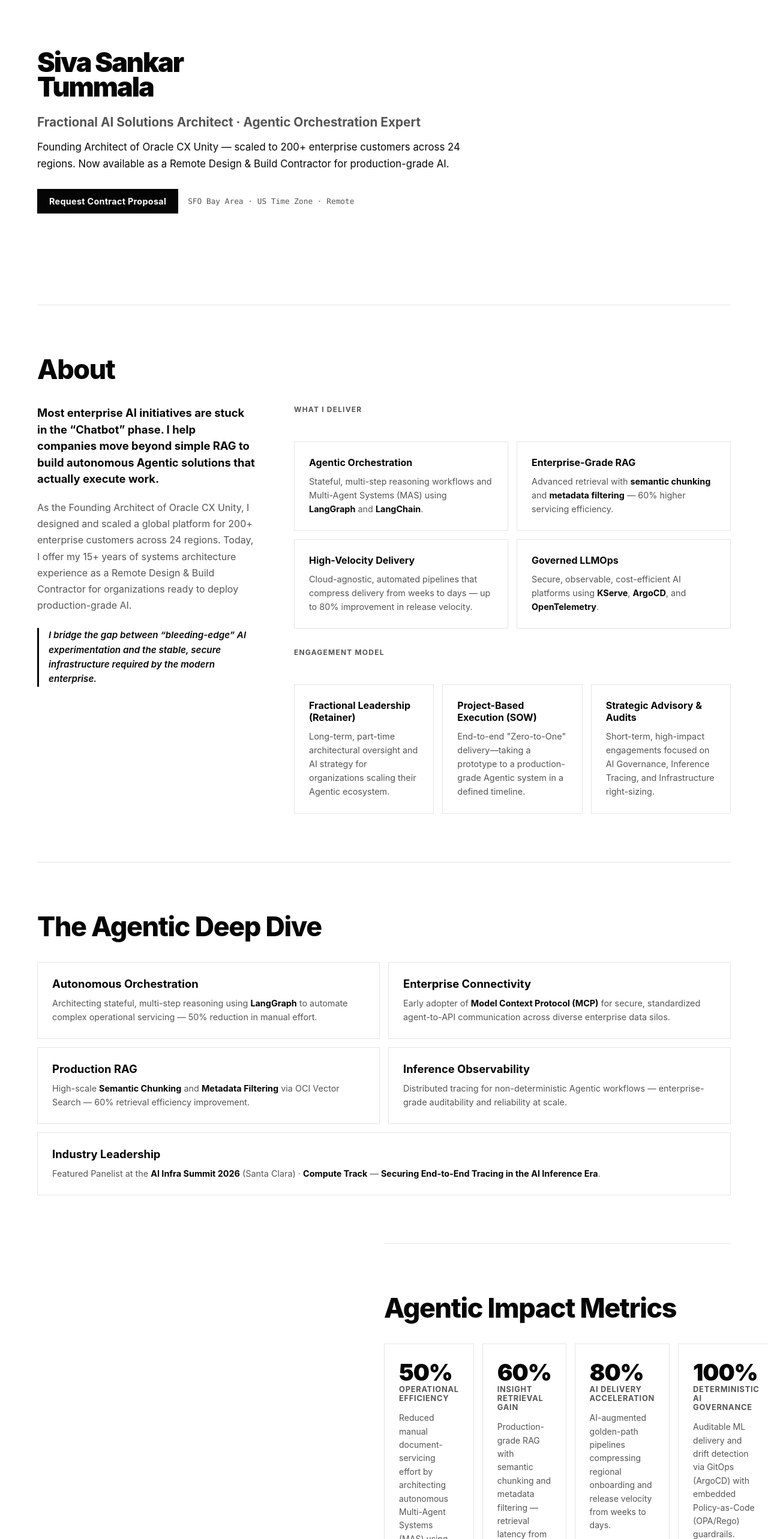
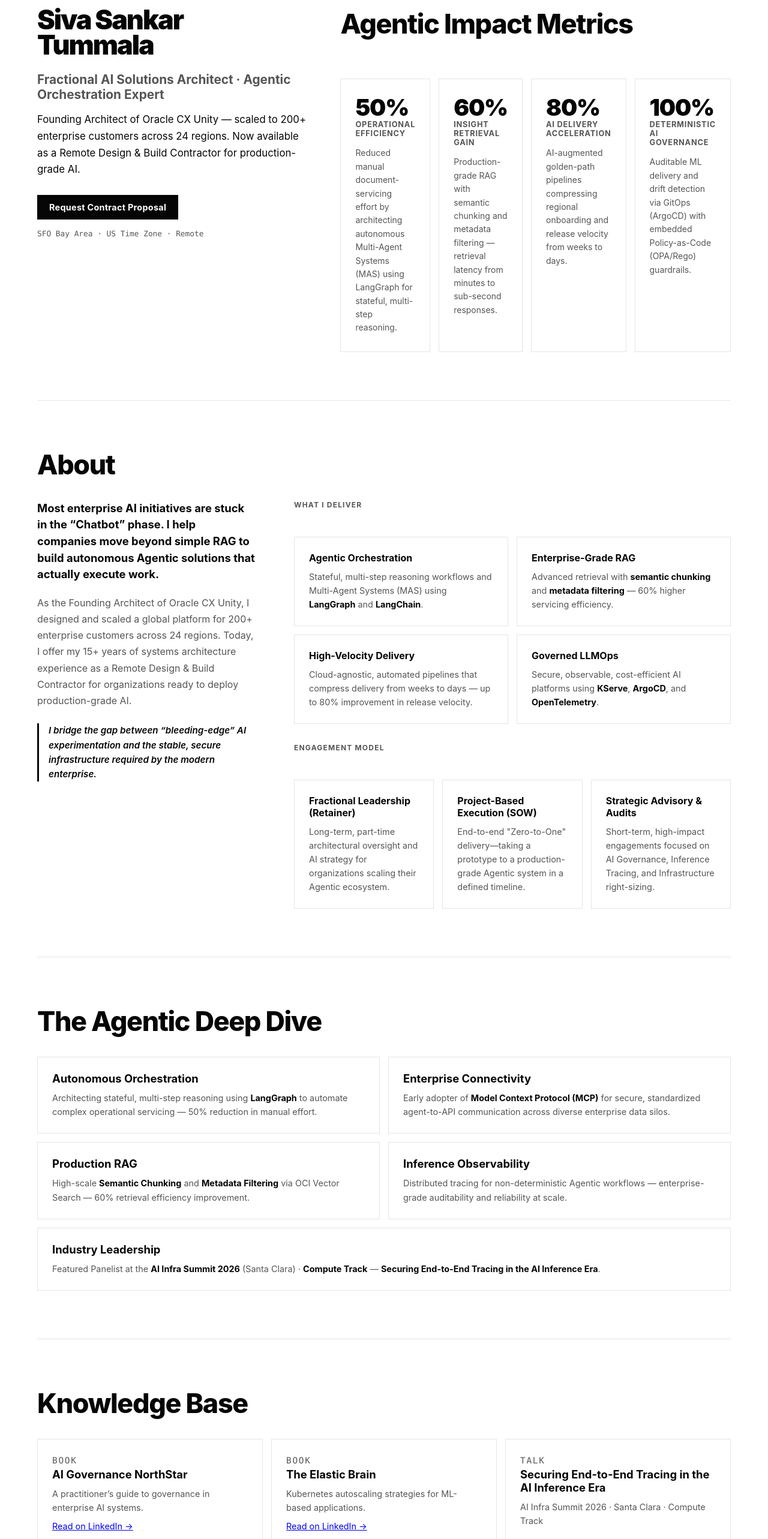
Before and after one commit to shivashankartummala/sivatummala-website, a Next.js app: page / in a window 1280 px wide. Shown: the part 120-2686 px from the top of the page at 60% size. Built offline with nearby package versions, Linux system fonts and the light colour scheme.

Commit message:
feat: position Agentic Impact Metrics right next to hero section

```diff
--- a/app/globals.css
+++ b/app/globals.css
@@ -75,14 +75,6 @@ html, body {
   padding: 80px 0;
 }
 
-/* ── Two column layout ── */
-.two-column-layout {
-  border-top: 1px solid var(--border);
-  padding: 80px 0;
-  max-width: 50%;
-  margin-left: auto;
-  margin-right: 0;
-}
 
 .section-title {
   margin: 0 0 32px;
@@ -91,12 +83,34 @@ html, body {
   font-weight: 800;
 }
 
+/* ── Hero & Impact Wrapper ── */
+.hero-impact-wrapper {
+  display: grid;
+  grid-template-columns: 1fr 1fr;
+  gap: 48px;
+  border-top: 1px solid var(--border);
+  padding: 80px 0;
+  align-items: start;
+}
+
 /* ── Hero ── */
 .hero {
   border-top: none;
-  min-height: 72vh;
+  min-height: auto;
   display: grid;
   align-items: center;
+  padding: 0;
+}
+
+.impact {
+  border-top: none;
+  padding: 0;
+}
+
+.impact-content {
+  display: flex;
+  flex-direction: column;
+  gap: 32px;
 }
 
 .hero-inner { max-width: 900px; }
@@ -346,7 +360,7 @@ html, body {
 @media (max-width: 1024px) {
   .about-layout { grid-template-columns: 1fr; gap: 40px; }
   .bento-grid { grid-template-columns: repeat(2, 1fr); }
-  .two-column-layout { max-width: 100%; margin-left: 0; }
+  .hero-impact-wrapper { grid-template-columns: 1fr; gap: 32px; padding: 52px 0; }
 }
 
 @media (max-width: 768px) {
--- a/app/page.js
+++ b/app/page.js
@@ -33,6 +33,7 @@ export default function HomePage() {
         <span className="availability">Available · Remote</span>
       </header>
 
+      <div className="hero-impact-wrapper">
         <section className="hero section-grid" id="top">
           <div className="hero-inner">
             <h2 className="hero-name">Siva Sankar<br />Tummala</h2>
@@ -47,6 +48,47 @@ export default function HomePage() {
             </div>
           </div>
         </section>
+
+        <section className="impact" aria-labelledby="impact-heading" id="impact">
+          <div className="impact-content">
+            <h2 id="impact-heading" className="section-title">Agentic Impact Metrics</h2>
+            <div className="bento-grid">
+              <article className="bento-card reveal">
+                <p className="metric">50%</p>
+                <p className="metric-label">Operational Efficiency</p>
+                <p>
+                  Reduced manual document-servicing effort by architecting autonomous Multi-Agent Systems (MAS)
+                  using LangGraph for stateful, multi-step reasoning.
+                </p>
+              </article>
+              <article className="bento-card reveal">
+                <p className="metric">60%</p>
+                <p className="metric-label">Insight Retrieval Gain</p>
+                <p>
+                  Production-grade RAG with semantic chunking and metadata filtering — retrieval latency from
+                  minutes to sub-second responses.
+                </p>
+              </article>
+              <article className="bento-card reveal">
+                <p className="metric">80%</p>
+                <p className="metric-label">AI Delivery Acceleration</p>
+                <p>
+                  AI-augmented golden-path pipelines compressing regional onboarding and release velocity
+                  from weeks to days.
+                </p>
+              </article>
+              <article className="bento-card reveal">
+                <p className="metric">100%</p>
+                <p className="metric-label">Deterministic AI Governance</p>
+                <p>
+                  Auditable ML delivery and drift detection via GitOps (ArgoCD) with embedded
+                  Policy-as-Code (OPA/Rego) guardrails.
+                </p>
+              </article>
+            </div>
+          </div>
+        </section>
+      </div>
 
       <section className="about section-grid" aria-labelledby="about-heading" id="about">
         <div className="section-header">
@@ -163,45 +205,6 @@ export default function HomePage() {
         </div>
       </section>
 
-      <div className="two-column-layout">
-        <section className="impact" aria-labelledby="impact-heading" id="impact">
-          <h2 id="impact-heading" className="section-title">Agentic Impact Metrics</h2>
-          <div className="bento-grid">
-            <article className="bento-card reveal">
-              <p className="metric">50%</p>
-              <p className="metric-label">Operational Efficiency</p>
-              <p>
-                Reduced manual document-servicing effort by architecting autonomous Multi-Agent Systems (MAS)
-                using LangGraph for stateful, multi-step reasoning.
-              </p>
-            </article>
-            <article className="bento-card reveal">
-              <p className="metric">60%</p>
-              <p className="metric-label">Insight Retrieval Gain</p>
-              <p>
-                Production-grade RAG with semantic chunking and metadata filtering — retrieval latency from
-                minutes to sub-second responses.
-              </p>
-            </article>
-            <article className="bento-card reveal">
-              <p className="metric">80%</p>
-              <p className="metric-label">AI Delivery Acceleration</p>
-              <p>
-                AI-augmented golden-path pipelines compressing regional onboarding and release velocity
-                from weeks to days.
-              </p>
-            </article>
-            <article className="bento-card reveal">
-              <p className="metric">100%</p>
-              <p className="metric-label">Deterministic AI Governance</p>
-              <p>
-                Auditable ML delivery and drift detection via GitOps (ArgoCD) with embedded
-                Policy-as-Code (OPA/Rego) guardrails.
-              </p>
-            </article>
-          </div>
-        </section>
-      </div>
 
       <section className="section-grid" aria-labelledby="kb-heading" id="kb">
         <h2 id="kb-heading" className="section-title">Knowledge Base</h2>
```
Lines whose indentation alone changed are shown as unchanged.
